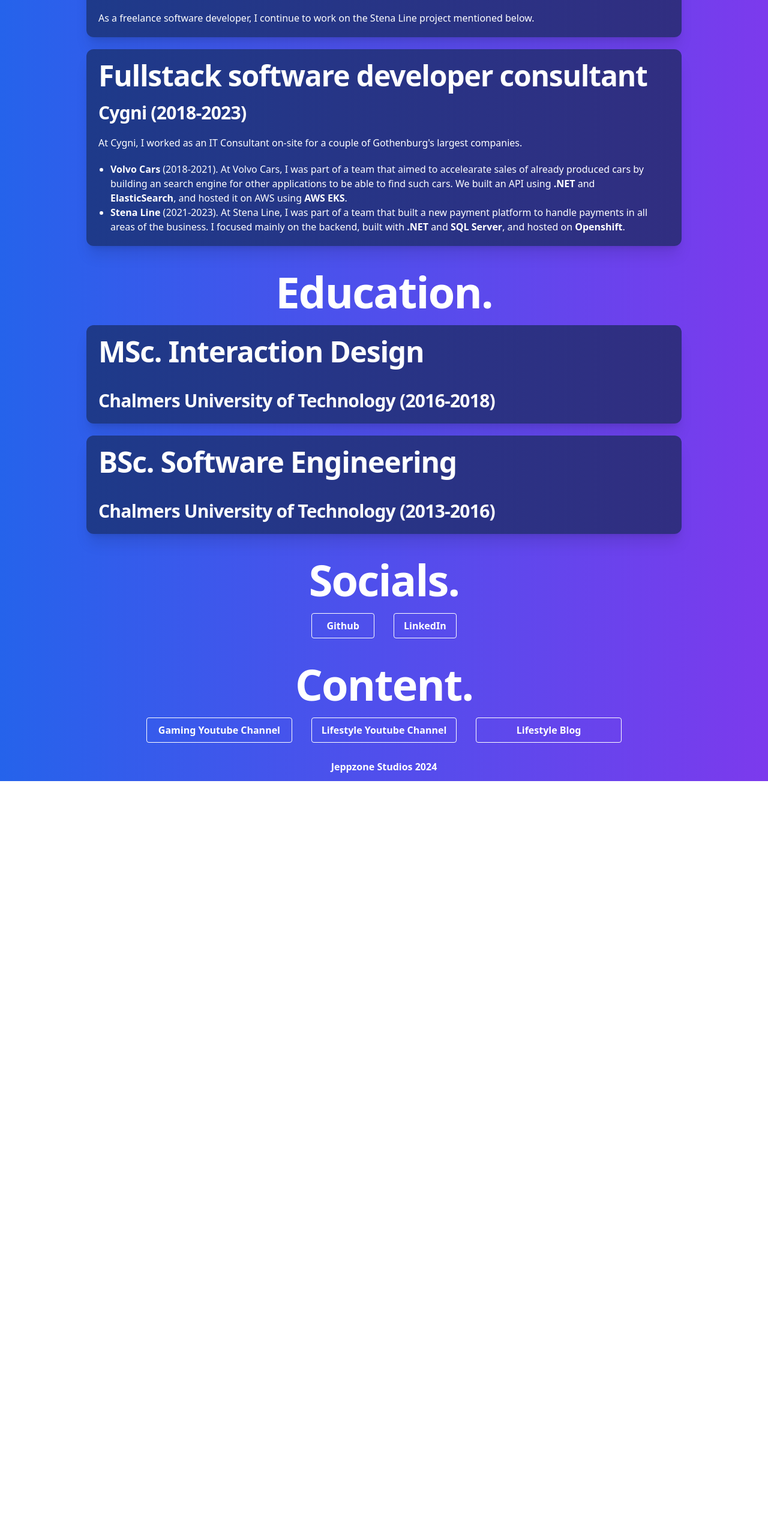
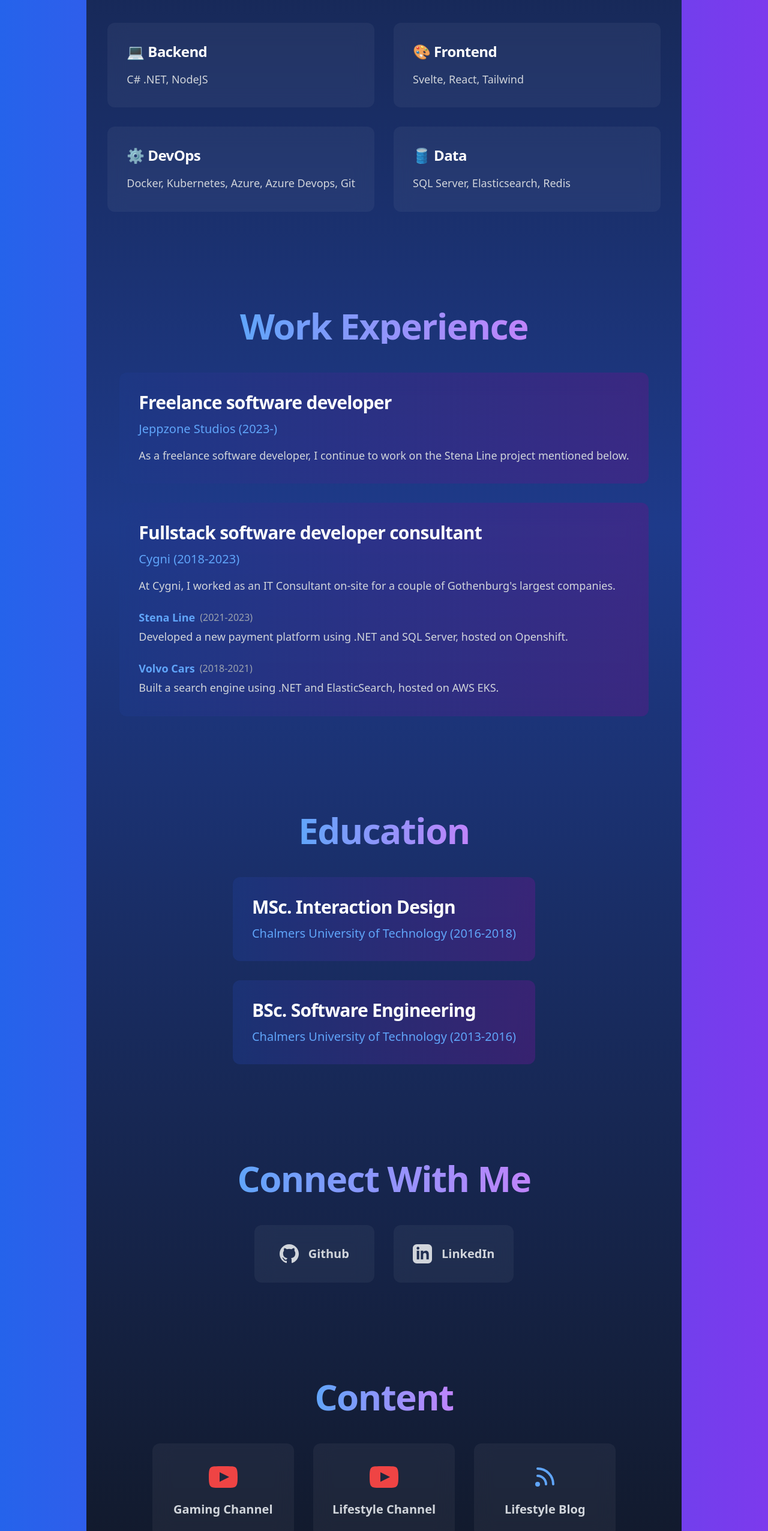
Before and after one commit to jeppzone/jeppzonestudios.se, a SvelteKit app: page / in a window 1280 px wide. Shown: the part 934-3486 px from the top of the page at 60% size. Before the commit the page ends 2236 px from the top, so only its background shows below. Built offline with nearby package versions, Linux system fonts and the light colour scheme.

Commit message:
AI Redesign

```diff
--- a/src/routes/+page.svelte
+++ b/src/routes/+page.svelte
@@ -1,184 +1,400 @@
+<script>
+	import { onMount } from 'svelte';
+	import { fade, fly } from 'svelte/transition';
+
+	let mounted = false;
+	onMount(() => {
+		mounted = true;
+	});
+</script>
+
 <svelte:head>
-	<!-- Title -->
-	<title>Freelance Software Developer in Gothenburg | Jeppzone Studios</title>
-
-	<!-- Meta Description -->
+	<!-- Primary Meta Tags -->
+	<title>Jesper Olsson Laine | Freelance Software Developer in Gothenburg | Jeppzone Studios</title>
+	<meta
+		name="title"
+		content="Jesper Olsson Laine | Freelance Software Developer in Gothenburg | Jeppzone Studios"
+	/>
 	<meta
 		name="description"
-		content="Experienced freelance software developer based in Gothenburg. Specializing in C# .NET, Svelte, Kubernetes, Azure, and more. Contact Jesper Olsson Laine for your software development needs."
+		content="Experienced freelance software developer in Gothenburg with 6+ years of expertise in C# .NET, Svelte, Kubernetes, and Azure. Full-stack development, cloud solutions, and modern web applications. Contact Jesper Olsson Laine for your software development needs."
 	/>
 
-	<!-- Meta Keywords -->
+	<!-- Keywords -->
 	<meta
 		name="keywords"
-		content="freelance software developer, software development, Gothenburg, C# .NET, Svelte, Kubernetes, Azure, Jesper Olsson Laine"
+		content="freelance software developer, Gothenburg developer, C# .NET developer, Svelte developer, Kubernetes expert, Azure cloud solutions, full-stack developer, Jesper Olsson Laine, Jeppzone Studios, software consultant"
 	/>
+
+	<!-- Additional Meta Tags -->
+	<meta name="author" content="Jesper Olsson Laine" />
+	<meta name="robots" content="index, follow" />
+	<meta name="language" content="English" />
+	<meta name="revisit-after" content="7 days" />
 
 	<!-- Canonical URL -->
 	<link rel="canonical" href="https://jeppzonestudios.se" />
 
-	<!-- Open Graph Meta Tags (for social media sharing) -->
+	<!-- Open Graph Meta Tags -->
+	<meta property="og:type" content="website" />
+	<meta property="og:url" content="https://jeppzonestudios.se" />
 	<meta
 		property="og:title"
-		content="Freelance Software Developer in Gothenburg | Jeppzone Studios"
+		content="Jesper Olsson Laine | Freelance Software Developer in Gothenburg | Jeppzone Studios"
 	/>
 	<meta
 		property="og:description"
-		content="Experienced freelance software developer based in Gothenburg. Specializing in C# .NET, Svelte, Kubernetes, Azure, and more. Contact Jesper Olsson Laine for your software development needs."
+		content="Experienced freelance software developer in Gothenburg with 6+ years of expertise in C# .NET, Svelte, Kubernetes, and Azure. Full-stack development, cloud solutions, and modern web applications."
 	/>
-	<meta property="og:type" content="website" />
-	<meta property="og:url" content="https://jeppzonestudios.se" />
+	<meta property="og:site_name" content="Jeppzone Studios" />
 
-	<!-- Twitter Meta Tags (for Twitter Cards) -->
+	<!-- Twitter Meta Tags -->
+	<meta name="twitter:card" content="summary_large_image" />
+	<meta name="twitter:url" content="https://jeppzonestudios.se" />
 	<meta
 		name="twitter:title"
-		content="Freelance Software Developer in Gothenburg | Jeppzone Studios"
+		content="Jesper Olsson Laine | Freelance Software Developer in Gothenburg | Jeppzone Studios"
 	/>
 	<meta
 		name="twitter:description"
-		content="Experienced freelance software developer based in Gothenburg. Specializing in C# .NET, Svelte, Kubernetes, Azure, and more. Contact Jesper Olsson Laine for your software development needs."
+		content="Experienced freelance software developer in Gothenburg with 6+ years of expertise in C# .NET, Svelte, Kubernetes, and Azure. Full-stack development, cloud solutions, and modern web applications."
 	/>
+
+	<!-- JSON-LD Structured Data -->
+	<script type="application/ld+json">
+		{
+			"@context": "https://schema.org",
+			"@type": "Person",
+			"name": "Jesper Olsson Laine",
+			"url": "https://jeppzonestudios.se",
+			"jobTitle": "Freelance Software Developer",
+			"worksFor": {
+				"@type": "Organization",
+				"name": "Jeppzone Studios"
+			},
+			"alumniOf": {
+				"@type": "CollegeOrUniversity",
+				"name": "Chalmers University of Technology"
+			},
+			"sameAs": [
+				"https://github.com/jeppzone",
+				"https://www.linkedin.com/in/jesper-olsson-laine-86076a97/",
+				"https://www.youtube.com/@jeppzonegaming",
+				"https://www.youtube.com/@jeppzonelifestyle",
+				"https://www.jeppzonelifestyle.com"
+			],
+			"knowsAbout": [
+				"C# .NET",
+				"Svelte",
+				"React",
+				"Kubernetes",
+				"Azure",
+				"Docker",
+				"SQL Server",
+				"Elasticsearch"
+			]
+		}
+	</script>
 </svelte:head>
 
-<section>
-	<h1 class="md:text-7xl sm:text-5xl xs:text-5xl text-center tracking-tight font-bold pt-10">
-		Jeppzone Studios.
+<div class="min-h-screen bg-gradient-to-b from-gray-900 via-blue-900 to-gray-900">
+	<main class="container mx-auto px-4 py-8 max-w-7xl" role="main">
+		<!-- Hero Section -->
+		{#if mounted}
+			<section
+				class="min-h-[90vh] flex flex-col justify-center items-center space-y-6"
+				in:fade={{ duration: 1000 }}
+				aria-labelledby="hero-title"
+			>
+				<div class="relative">
+					<h1
+						id="hero-title"
+						class="md:text-8xl sm:text-6xl text-5xl text-center font-extrabold bg-clip-text text-transparent bg-gradient-to-r from-blue-400 to-purple-400 inline-block tracking-tight"
+					>
+						Jeppzone Studios
 					</h1>
-	<h2 class="text-3xl pt-5 text-center tracking-tight font-bold">
+					<div
+						class="absolute -inset-1 blur-xl bg-gradient-to-r from-blue-400/20 to-purple-400/20 -z-10"
+						aria-hidden="true"
+					></div>
+				</div>
+
+				<h2
+					class="text-3xl text-center text-gray-200 max-w-4xl font-medium tracking-tight"
+					in:fly={{ y: 20, duration: 1000, delay: 300 }}
+				>
 					Freelance software developer and content creator based in Gothenburg.
 				</h2>
-	<p class="pt-5 text-xl text-pretty text-center tracking-tight">
-		Hi! I'm Jesper Olsson Laine. I have <b class="text-2xl">6</b> years of professional experience
-		working with <b class="text-2xl">software development</b>. I work with the entire software
-		stack, everything from frontend development to hosting in the cloud. When I'm not programming, I
-		love to create <b class="text-2xl">video content </b> on topics that interest me.
+
+				<p
+					class="text-xl text-gray-300 max-w-4xl text-center leading-relaxed mt-6 tracking-normal"
+					in:fly={{ y: 20, duration: 1000, delay: 600 }}
+				>
+					Hi! I'm Jesper Olsson Laine. I have <span class="text-2xl font-bold text-blue-400">6</span
+					>
+					years of professional experience working with
+					<span class="text-2xl font-bold text-blue-400">software development</span>. I work with
+					the entire software stack, everything from frontend development to hosting in the cloud.
+					When I'm not programming, I love to create
+					<span class="text-2xl font-bold text-blue-400">video content</span> on topics that interest
+					me.
 				</p>
-	<h2 class="md:text-7xl sm:text-5xl xs:text-5xl text-center tracking-tight font-bold pt-10">
-		Technologies.
+			</section>
+
+			<!-- Technologies Section -->
+			<section
+				class="py-20"
+				in:fly={{ y: 20, duration: 1000, delay: 900 }}
+				aria-labelledby="technologies-title"
+			>
+				<h2
+					id="technologies-title"
+					class="text-6xl text-center font-extrabold mb-12 bg-clip-text text-transparent bg-gradient-to-r from-blue-400 to-purple-400 inline-block px-4 py-2 tracking-tight"
+				>
+					Technologies
 				</h2>
-	<p class="text-2xl text-pretty text-center pt-5 font-extrabold tracking-tight">
-		💻C# .NET, NodeJS
+				<div class="grid md:grid-cols-2 gap-8 max-w-5xl mx-auto">
+					<article
+						class="bg-white/5 backdrop-blur-lg rounded-xl p-8 hover:bg-white/10 transition-all duration-300"
+					>
+						<h3 class="text-2xl font-bold mb-4 tracking-tight">💻 Backend</h3>
+						<p class="text-gray-300 text-lg leading-relaxed">C# .NET, NodeJS</p>
+					</article>
+					<article
+						class="bg-white/5 backdrop-blur-lg rounded-xl p-8 hover:bg-white/10 transition-all duration-300"
+					>
+						<h3 class="text-2xl font-bold mb-4 tracking-tight">🎨 Frontend</h3>
+						<p class="text-gray-300 text-lg leading-relaxed">Svelte, React, Tailwind</p>
+					</article>
+					<article
+						class="bg-white/5 backdrop-blur-lg rounded-xl p-8 hover:bg-white/10 transition-all duration-300"
+					>
+						<h3 class="text-2xl font-bold mb-4 tracking-tight">⚙️ DevOps</h3>
+						<p class="text-gray-300 text-lg leading-relaxed">
+							Docker, Kubernetes, Azure, Azure Devops, Git
 						</p>
-	<p class="text-2xl text-pretty text-center pt-5 font-extrabold tracking-tight">
-		🎨 Svelte, React, Tailwind
+					</article>
+					<article
+						class="bg-white/5 backdrop-blur-lg rounded-xl p-8 hover:bg-white/10 transition-all duration-300"
+					>
+						<h3 class="text-2xl font-bold mb-4 tracking-tight">🛢️ Data</h3>
+						<p class="text-gray-300 text-lg leading-relaxed">SQL Server, Elasticsearch, Redis</p>
+					</article>
+				</div>
+			</section>
+
+			<!-- Work Experience Section -->
+			<section class="py-20" aria-labelledby="experience-title">
+				<h2
+					id="experience-title"
+					class="text-6xl text-center font-extrabold mb-12 bg-clip-text text-transparent bg-gradient-to-r from-blue-400 to-purple-400 inline-block tracking-tight"
+				>
+					Work Experience
+				</h2>
+				<div class="space-y-8 max-w-5xl mx-auto">
+					<article
+						class="bg-gradient-to-r from-blue-900/50 to-purple-900/50 rounded-xl p-8 backdrop-blur-lg hover:scale-[1.02] transition-all duration-300"
+					>
+						<h3 class="text-3xl font-bold mb-3 tracking-tight">Freelance software developer</h3>
+						<h4 class="text-xl text-blue-400 mb-4 font-medium">Jeppzone Studios (2023-)</h4>
+						<p class="text-gray-300 text-lg leading-relaxed">
+							As a freelance software developer, I continue to work on the Stena Line project
+							mentioned below.
 						</p>
-	<p class="text-2xl text-pretty text-center pt-5 font-extrabold tracking-tight">
-		⚙️ Docker, Kubernetes, Azure, Azure Devops, Git
-	</p>
-	<p class="text-2xl text-pretty text-center pt-5 font-extrabold tracking-tight">
-		🛢️ SQL Server, Elasticsearch, Redis
-	</p>
-	<h1 class="md:text-7xl sm:text-5xl xs:text-5xl text-center tracking-tight font-bold pt-10">
-		Work Experience.
-	</h1>
-	<div class="w-full">
-		<div class="w-full rounded-xl mt-5 bg-gradient-to-r from-blue-900 to-indigo-900 shadow-xl">
-			<h1 class="md:text-5xl p-5 xs:text-3xl text-left tracking-tight font-bold">
-				Freelance software developer
-			</h1>
-			<h2 class="md:text-3xl p-5 xs:text-xl text-left tracking-tight font-bold">
-				Jeppzone Studios (2023-)
-			</h2>
-			<p class="text-pretty px-5 pb-5">
-				As a freelance software developer, I continue to work on the Stena Line project mentioned
-				below.
-			</p>
-		</div>
-		<div class="w-full rounded-xl mt-5 bg-gradient-to-r from-blue-900 to-indigo-900 pb-5 shadow-xl">
-			<h1 class="md:text-5xl p-5 xs:text-3xl text-left tracking-tight font-bold">
+					</article>
+
+					<article
+						class="bg-gradient-to-r from-blue-900/50 to-purple-900/50 rounded-xl p-8 backdrop-blur-lg hover:scale-[1.02] transition-all duration-300"
+					>
+						<h3 class="text-3xl font-bold mb-3 tracking-tight">
 							Fullstack software developer consultant
-			</h1>
-			<h2 class="md:text-3xl xs:text-xl px-5 pb-5 text-left tracking-tight font-bold">
-				Cygni (2018-2023)
-			</h2>
-			<p class="text-pretty px-5 pb-5">
+						</h3>
+						<h4 class="text-xl text-blue-400 mb-4 font-medium">Cygni (2018-2023)</h4>
+						<p class="text-gray-300 text-lg leading-relaxed mb-6">
 							At Cygni, I worked as an IT Consultant on-site for a couple of Gothenburg's largest
 							companies.
 						</p>
-			<ul class="text-pretty px-10 list-disc">
+						<ul class="space-y-6" role="list">
 							<li>
-					<b>Volvo Cars</b> (2018-2021). At Volvo Cars, I was part of a team that aimed to
-					accelearate sales of already produced cars by building an search engine for other
-					applications to be able to find such cars. We built an API using <b>.NET</b> and
-					<b>ElasticSearch</b>, and hosted it on AWS using <b>AWS EKS</b>.
+								<div class="flex flex-col space-y-1">
+									<div class="flex items-center gap-2">
+										<span class="font-bold text-blue-400 text-lg">Stena Line</span>
+										<span class="text-gray-400">(2021-2023)</span>
+									</div>
+									<p class="text-gray-300 text-lg leading-relaxed">
+										Developed a new payment platform using .NET and SQL Server, hosted on Openshift.
+									</p>
+								</div>
 							</li>
 							<li>
-					<b>Stena Line</b> (2021-2023). At Stena Line, I was part of a team that built a new
-					payment platform to handle payments in all areas of the business. I focused mainly on the
-					backend, built with <b>.NET</b> and <b>SQL Server</b>, and hosted on <b>Openshift</b>.
+								<div class="flex flex-col space-y-1">
+									<div class="flex items-center gap-2">
+										<span class="font-bold text-blue-400 text-lg">Volvo Cars</span>
+										<span class="text-gray-400">(2018-2021)</span>
+									</div>
+									<p class="text-gray-300 text-lg leading-relaxed">
+										Built a search engine using .NET and ElasticSearch, hosted on AWS EKS.
+									</p>
+								</div>
 							</li>
 						</ul>
+					</article>
 				</div>
+			</section>
+
+			<!-- Education Section -->
+			<section class="py-20" aria-labelledby="education-title">
+				<h2
+					id="education-title"
+					class="text-6xl text-center font-extrabold mb-12 bg-clip-text text-transparent bg-gradient-to-r from-blue-400 to-purple-400 inline-block tracking-tight"
+				>
+					Education
+				</h2>
+				<div class="space-y-8 max-w-5xl mx-auto">
+					<article
+						class="bg-gradient-to-r from-blue-900/50 to-purple-900/50 rounded-xl p-8 backdrop-blur-lg hover:scale-[1.02] transition-all duration-300"
+					>
+						<h3 class="text-3xl font-bold mb-3 tracking-tight">MSc. Interaction Design</h3>
+						<h4 class="text-xl text-blue-400 font-medium">
+							Chalmers University of Technology (2016-2018)
+						</h4>
+					</article>
+					<article
+						class="bg-gradient-to-r from-blue-900/50 to-purple-900/50 rounded-xl p-8 backdrop-blur-lg hover:scale-[1.02] transition-all duration-300"
+					>
+						<h3 class="text-3xl font-bold mb-3 tracking-tight">BSc. Software Engineering</h3>
+						<h4 class="text-xl text-blue-400 font-medium">
+							Chalmers University of Technology (2013-2016)
+						</h4>
+					</article>
 				</div>
-	<h1 class="md:text-7xl sm:text-5xl xs:text-5xl text-center tracking-tight font-bold pt-10">
-		Education.
-	</h1>
-	<div class="w-full">
-		<div class="w-full rounded-xl mt-5 bg-gradient-to-r from-blue-900 to-indigo-900 shadow-xl">
-			<h1 class="md:text-5xl p-5 xs:text-3xl text-left tracking-tight font-bold">
-				MSc. Interaction Design
-			</h1>
-			<h2 class="md:text-3xl p-5 xs:text-xl text-left tracking-tight font-bold">
-				Chalmers University of Technology (2016-2018)
+			</section>
+
+			<!-- Socials Section -->
+			<section class="py-20" aria-labelledby="connect-title">
+				<h2
+					id="connect-title"
+					class="text-6xl text-center font-extrabold mb-12 bg-clip-text text-transparent bg-gradient-to-r from-blue-400 to-purple-400 inline-block tracking-tight"
+				>
+					Connect With Me
 				</h2>
-		</div>
-		<div class="w-full rounded-xl mt-5 bg-gradient-to-r from-blue-900 to-indigo-900 shadow-xl">
-			<h1 class="md:text-5xl p-5 xs:text-3xl text-left tracking-tight font-bold">
-				BSc. Software Engineering
-			</h1>
-			<h2 class="md:text-3xl p-5 xs:text-xl text-left tracking-tight font-bold">
-				Chalmers University of Technology (2013-2016)
-			</h2>
-		</div>
-	</div>
-	<!-- <h2 class="md:text-7xl sm:text-5xl xs:text-5xl text-center tracking-tight font-bold pt-10">
-		Hobby Projects.
-	</h2>
-	<div class="grid sm:grid-cols-2 xs:grid-cols-1 pt-5 sm:gap-8 xs:gap-4 text-center">
-		<a
-			href="https://quizter.jeppzonestudios.se"
-			class="bg-transparent text-white font-semibold hover:text-white py-2 px-4 border border-white rounded"
-			>Quizter</a
-		>
-		<a
-			href="https://nflpickem.jeppzonestudios.se"
-			class="bg-transparent text-white font-semibold hover:text-white py-2 px-4 border border-white rounded"
-			>NFL Pick'em</a
-		>
-	</div> -->
-	<h2 class="md:text-7xl sm:text-5xl xs:text-5xl text-center tracking-tight font-bold pt-10">
-		Socials.
-	</h2>
-	<div class="grid sm:grid-cols-2 xs:grid-cols-1 pt-5 sm:gap-8 xs:gap-4 text-center">
+				<div class="grid md:grid-cols-2 gap-8 max-w-5xl mx-auto">
 					<a
 						href="https://github.com/jeppzone"
-			class="bg-transparent text-white font-semibold hover:text-white py-2 px-4 border border-white rounded"
-			>Github</a
+						class="group bg-white/5 backdrop-blur-lg rounded-xl p-8 hover:bg-white/10 transition-all duration-300 flex items-center justify-center space-x-4"
+						aria-label="Visit my GitHub profile"
+						rel="noopener noreferrer"
 					>
+						<svg
+							class="w-8 h-8 text-gray-300"
+							fill="currentColor"
+							viewBox="0 0 24 24"
+							aria-hidden="true"
+							><path
+								d="M12 0c-6.626 0-12 5.373-12 12 0 5.302 3.438 9.8 8.207 11.387.599.111.793-.261.793-.577v-2.234c-3.338.726-4.033-1.416-4.033-1.416-.546-1.387-1.333-1.756-1.333-1.756-1.089-.745.083-.729.083-.729 1.205.084 1.839 1.237 1.839 1.237 1.07 1.834 2.807 1.304 3.492.997.107-.775.418-1.305.762-1.604-2.665-.305-5.467-1.334-5.467-5.931 0-1.311.469-2.381 1.236-3.221-.124-.303-.535-1.524.117-3.176 0 0 1.008-.322 3.301 1.23.957-.266 1.983-.399 3.003-.404 1.02.005 2.047.138 3.006.404 2.291-1.552 3.297-1.23 3.297-1.23.653 1.653.242 2.874.118 3.176.77.84 1.235 1.911 1.235 3.221 0 4.609-2.807 5.624-5.479 5.921.43.372.823 1.102.823 2.222v3.293c0 .319.192.694.801.576 4.765-1.589 8.199-6.086 8.199-11.386 0-6.627-5.373-12-12-12z"
+							/></svg
+						>
+						<span class="text-xl font-semibold text-gray-300">Github</span>
+					</a>
 					<a
 						href="https://www.linkedin.com/in/jesper-olsson-laine-86076a97/"
-			class="bg-transparent text-white font-semibold hover:text-white py-2 px-4 border border-white rounded"
-			>LinkedIn</a
+						class="group bg-white/5 backdrop-blur-lg rounded-xl p-8 hover:bg-white/10 transition-all duration-300 flex items-center justify-center space-x-4"
+						aria-label="Connect with me on LinkedIn"
+						rel="noopener noreferrer"
+					>
+						<svg
+							class="w-8 h-8 text-gray-300"
+							fill="currentColor"
+							viewBox="0 0 24 24"
+							aria-hidden="true"
+							><path
+								d="M19 0h-14c-2.761 0-5 2.239-5 5v14c0 2.761 2.239 5 5 5h14c2.762 0 5-2.239 5-5v-14c0-2.761-2.238-5-5-5zm-11 19h-3v-11h3v11zm-1.5-12.268c-.966 0-1.75-.79-1.75-1.764s.784-1.764 1.75-1.764 1.75.79 1.75 1.764-.783 1.764-1.75 1.764zm13.5 12.268h-3v-5.604c0-3.368-4-3.113-4 0v5.604h-3v-11h3v1.765c1.396-2.586 7-2.777 7 2.476v6.759z"
+							/></svg
+						>
+						<span class="text-xl font-semibold text-gray-300">LinkedIn</span>
+					</a>
+				</div>
+			</section>
+
+			<!-- Content Section -->
+			<section class="py-20" aria-labelledby="content-title">
+				<h2
+					id="content-title"
+					class="text-6xl text-center font-extrabold mb-12 bg-clip-text text-transparent bg-gradient-to-r from-blue-400 to-purple-400 inline-block tracking-tight"
+				>
+					Content
+				</h2>
+				<div class="grid md:grid-cols-3 gap-8 max-w-7xl mx-auto">
+					<a
+						href="https://www.youtube.com/@jeppzonegaming"
+						class="group bg-white/5 backdrop-blur-lg rounded-xl p-8 hover:bg-white/10 transition-all duration-300"
+						aria-label="Visit my Gaming YouTube Channel"
+						rel="noopener noreferrer"
+					>
+						<div class="flex items-center justify-center mb-4">
+							<svg
+								class="w-12 h-12 text-red-500"
+								fill="currentColor"
+								viewBox="0 0 24 24"
+								aria-hidden="true"
+								><path
+									d="M19.615 3.184c-3.604-.246-11.631-.245-15.23 0-3.897.266-4.356 2.62-4.385 8.816.029 6.185.484 8.549 4.385 8.816 3.6.245 11.626.246 15.23 0 3.897-.266 4.356-2.62 4.385-8.816-.029-6.185-.484-8.549-4.385-8.816zm-10.615 12.816v-8l8 3.993-8 4.007z"
+								/></svg
 							>
 						</div>
-	<h1 class="md:text-7xl sm:text-5xl xs:text-5xl text-center tracking-tight font-bold pt-10">
-		Content.
-	</h1>
-	<div class="grid sm:grid-cols-3 xs:grid-cols-1 pt-5 sm:gap-8 xs:gap-4 text-center">
-		<a
-			href="https://www.youtube.com/@jeppzonegaming"
-			class="bg-transparent text-white font-semibold hover:text-white py-2 px-4 border border-white rounded"
-			>Gaming Youtube Channel</a
-		>
+						<h3 class="text-xl font-bold text-center text-gray-300">Gaming Channel</h3>
+					</a>
 					<a
 						href="https://www.youtube.com/@jeppzonelifestyle"
-			class="bg-transparent text-white font-semibold hover:text-white py-2 px-4 border border-white rounded"
-			>Lifestyle Youtube Channel</a
+						class="group bg-white/5 backdrop-blur-lg rounded-xl p-8 hover:bg-white/10 transition-all duration-300"
+						aria-label="Visit my Lifestyle YouTube Channel"
+						rel="noopener noreferrer"
 					>
+						<div class="flex items-center justify-center mb-4">
+							<svg
+								class="w-12 h-12 text-red-500"
+								fill="currentColor"
+								viewBox="0 0 24 24"
+								aria-hidden="true"
+								><path
+									d="M19.615 3.184c-3.604-.246-11.631-.245-15.23 0-3.897.266-4.356 2.62-4.385 8.816.029 6.185.484 8.549 4.385 8.816 3.6.245 11.626.246 15.23 0 3.897-.266 4.356-2.62 4.385-8.816-.029-6.185-.484-8.549-4.385-8.816zm-10.615 12.816v-8l8 3.993-8 4.007z"
+								/></svg
+							>
+						</div>
+						<h3 class="text-xl font-bold text-center text-gray-300">Lifestyle Channel</h3>
+					</a>
 					<a
 						href="https://www.jeppzonelifestyle.com"
-			class="bg-transparent text-white font-semibold hover:text-white py-2 px-4 border border-white rounded"
-			>Lifestyle Blog</a
+						class="group bg-white/5 backdrop-blur-lg rounded-xl p-8 hover:bg-white/10 transition-all duration-300"
+						aria-label="Visit my Lifestyle Blog"
+						rel="noopener noreferrer"
+					>
+						<div class="flex items-center justify-center mb-4">
+							<svg
+								class="w-12 h-12 text-blue-400"
+								fill="none"
+								stroke="currentColor"
+								viewBox="0 0 24 24"
+								aria-hidden="true"
+								><path
+									stroke-linecap="round"
+									stroke-linejoin="round"
+									stroke-width="2"
+									d="M6 5c7.18 0 13 5.82 13 13M6 11a7 7 0 017 7m-6 0a1 1 0 11-2 0 1 1 0 012 0z"
+								></path></svg
 							>
 						</div>
+						<h3 class="text-xl font-bold text-center text-gray-300">Lifestyle Blog</h3>
+					</a>
+				</div>
 			</section>
+		{/if}
+	</main>
+</div>
+
+<style>
+	:global(body) {
+		background-color: #111827;
+		color: white;
+	}
+</style>
```
Lines whose indentation alone changed are shown as unchanged.
